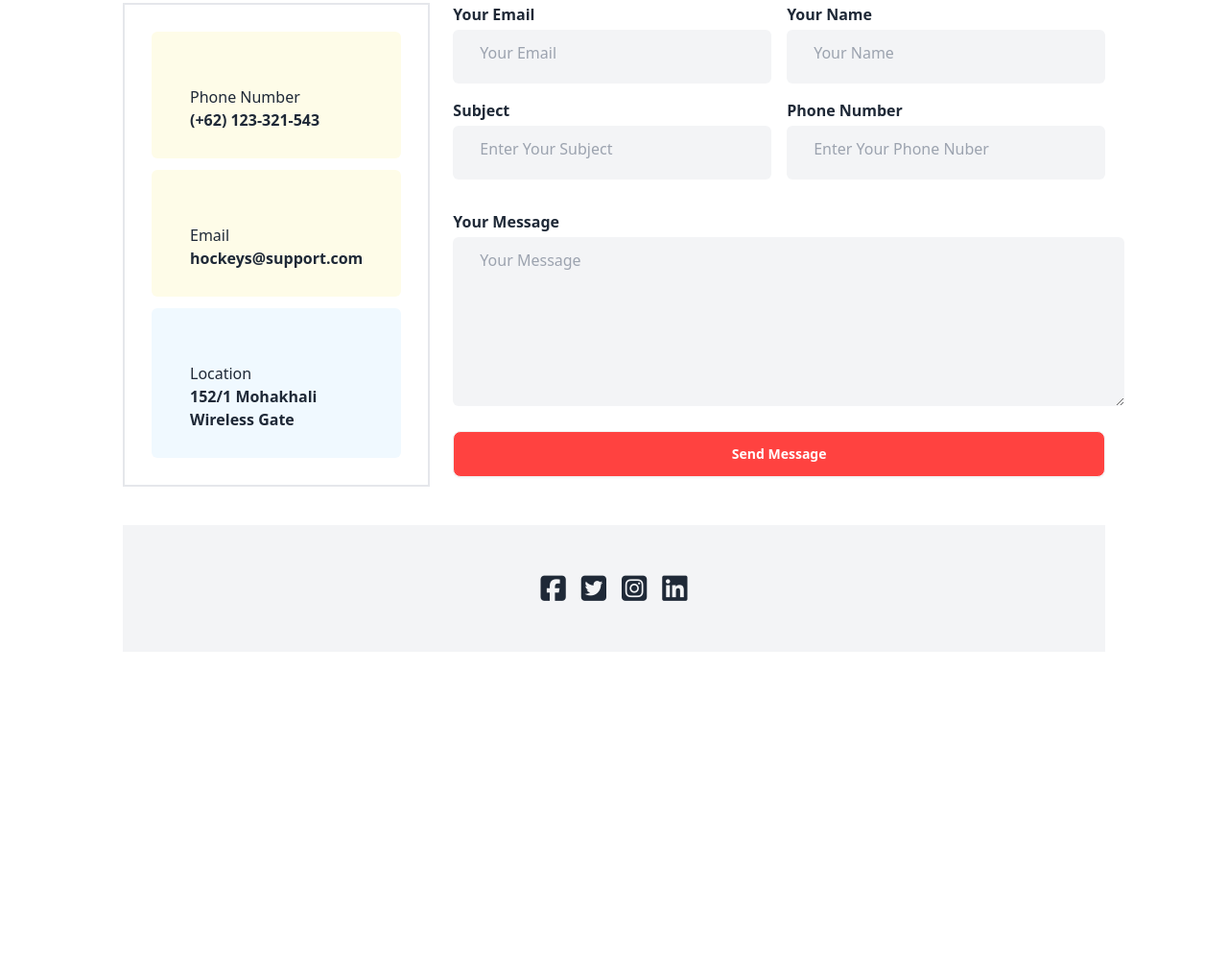
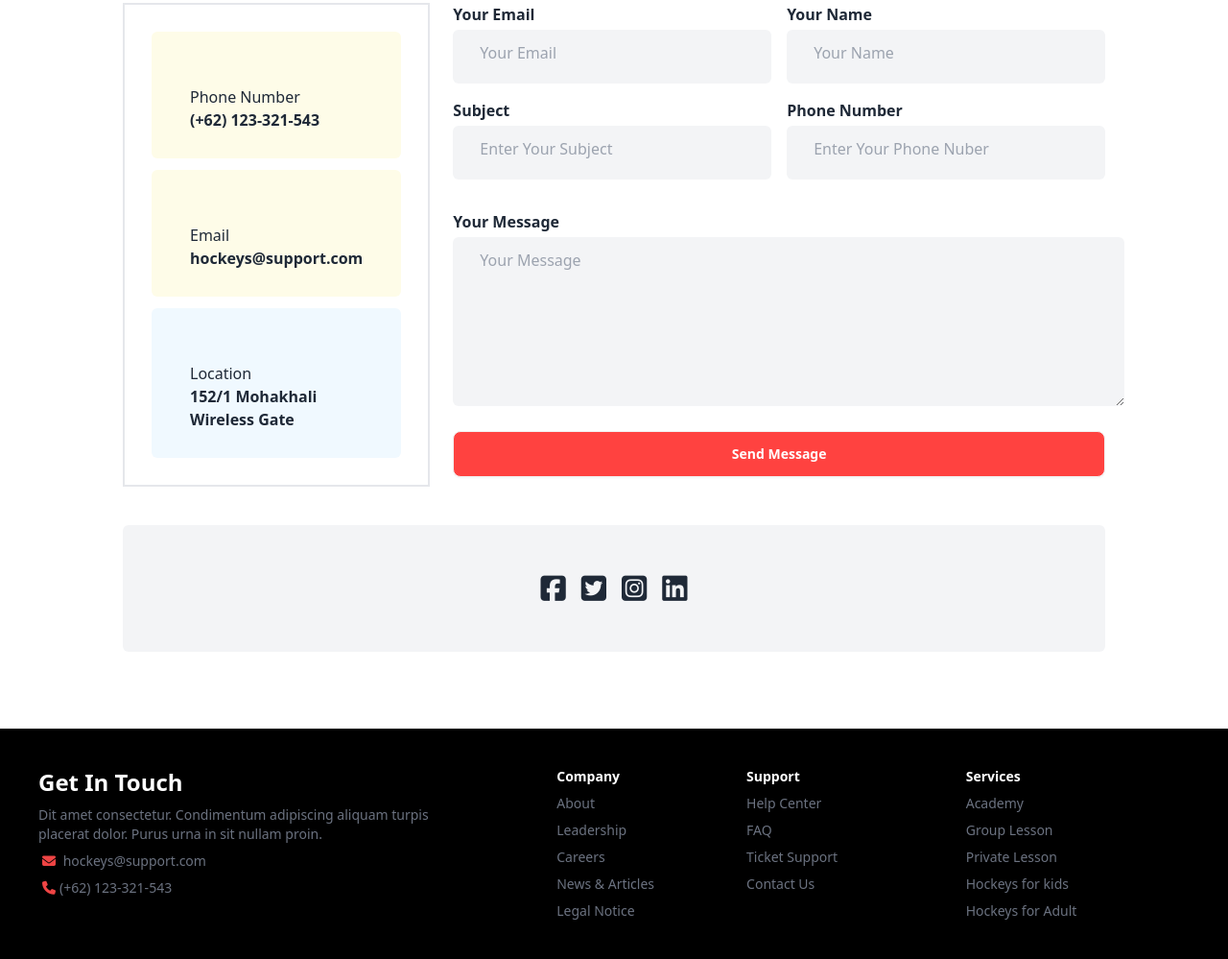
Before and after one commit to iftekharmahmud25/hockeys-tailwind-project, a plain HTML site: page index.html in a window 1280 px wide. Shown: the part 4537-5536 px from the top of the page at 96% size. Before the commit the page ends 5256 px from the top, so only its background shows below. Drawn offline with nearby package versions, Linux system fonts and the light colour scheme.

Commit message:
added footer

```diff
--- a/index.html
+++ b/index.html
@@ -627,7 +627,7 @@
       </section>
 
       <!-- social media icon -->
-      <section class="max-w-screen-lg mx-auto mb-10  bg-gray-100 pt-12 pb-12">
+      <section class="max-w-screen-lg mx-auto mb-20  bg-gray-100 pt-12 pb-12 rounded-md ">
         <div class="flex items-center justify-center space-x-4">
           <i class="fab fa-facebook-square text-3xl"></i>
           <i class="fab fa-twitter-square text-3xl"></i></a>
@@ -642,6 +642,52 @@
 
     </main>
 
-    <footer></footer>
+
+
+
+
+
+
+<!-- footer -->
+
+<footer class="footer p-10 bg-black text-white">
+  <aside class="px-10 lg:px-0 space-y-1 lg:space-y-0">
+     <h1 class=" text-xl font-bold lg:text-2xl">Get In Touch</h1>
+    <p class="text-gray-500">Dit amet consectetur. Condimentum
+      adipiscing aliquam turpis <br> placerat dolor. Purus
+      urna in sit nullam proin.</p>
+      <p class="text-gray-500"><i class="fa-solid fa-envelope text-red-500 px-1"></i> hockeys@support.com</p>
+      <p class="text-gray-500"> <i class="fa-solid fa-phone text-red-500 px-1"></i>(+62) 123-321-543</p>
+  </aside>
+
+    <div class="flex gap-24">
+      <div class="space-y-2">
+        <h6 class=" font-bold text-white">Company</h6>
+        <p class="text-gray-500">About</p>
+        <p class="text-gray-500">Leadership</p>
+        <p class="text-gray-500">Careers</p>
+        <p class="text-gray-500">News & Articles</p>
+        <p class="text-gray-500">Legal Notice</p>
+      </div>
+      <div>
+        <h6 class="font-bold text-white pb-2">Support</h6>
+        <div class="space-y-2">
+          <p class="text-gray-500">Help Center</p>
+        <p class="text-gray-500">FAQ</p>
+        <p class="text-gray-500">Ticket Support</p>
+        <p class="text-gray-500">Contact Us</p>
+        </div>
+      </div>
+    </div>
+
+  <nav class="px-24 lg:px-0">
+    <h6 class="font-bold text-whit">Services</h6>
+    <p class="text-gray-500">Academy</p>
+    <p class="text-gray-500">Group Lesson</p>
+    <p class="text-gray-500">Private Lesson</p>
+    <p class="text-gray-500">Hockeys for kids</p>
+    <p class="text-gray-500">Hockeys for Adult</p>
+  </nav>
+</footer>
   </body>
 </html>
```
